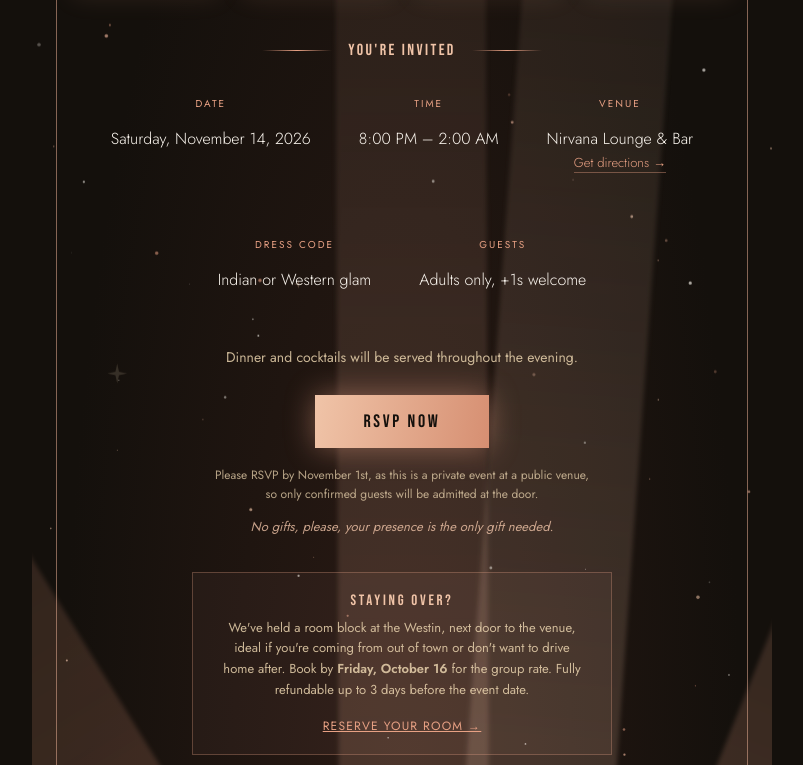
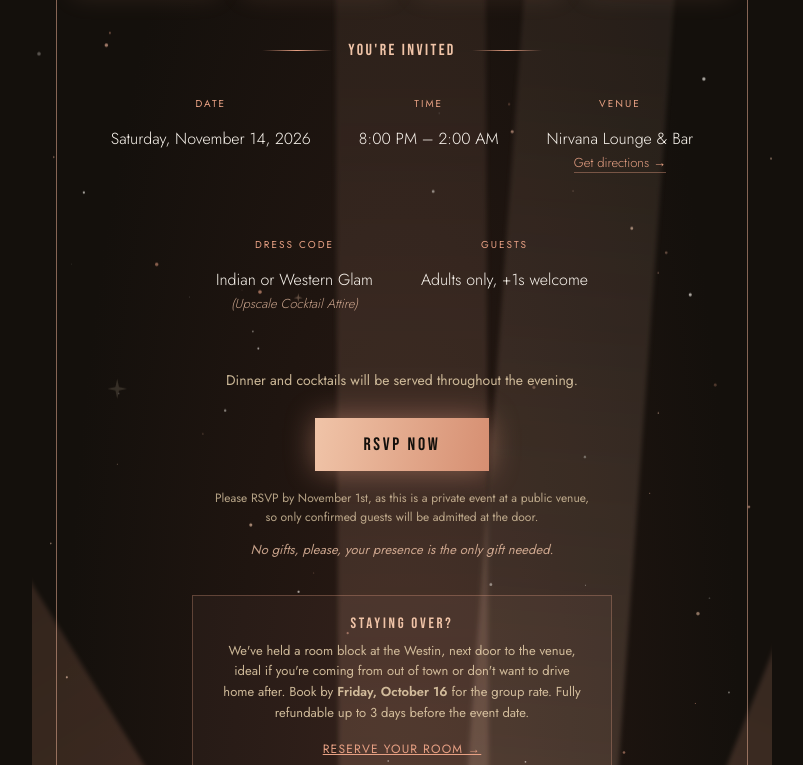
Before and after one commit to mamabear-ai/invitation, a plain HTML site: page rsvp/index.html in a window 1280 px wide. Shown: the part 510-1275 px from the top of the page, without its empty margins (238-1041 px from the left). Drawn offline with Linux system fonts and the light colour scheme.

Commit message:
Update index.html

```diff
--- a/rsvp/index.html
+++ b/rsvp/index.html
@@ -342,7 +342,7 @@
         <div class="detail"><p class="k">Date</p><p class="v">Saturday, November 14, 2026</p></div>
         <div class="detail"><p class="k">Time</p><p class="v">8:00 PM &#8211; 2:00 AM</p></div>
         <div class="detail"><p class="k">Venue</p><p class="v">Nirvana Lounge &amp; Bar<br><a class="v-link" href="https://www.google.com/maps/search/?api=1&amp;query=Nirvana+Lounge+%26+Bar+340+W+Las+Colinas+Blvd+Irving+TX+75039" target="_blank" rel="noopener">Get directions &#8594;</a></p></div>
-        <div class="detail"><p class="k">Dress code</p><p class="v">Indian or Western glam</p></div>
+        <div class="detail"><p class="k">Dress code</p><p class="v">Indian or Western Glam<br><font class="gifts-note">(Upscale Cocktail Attire)</font></p></div>
         <div class="detail"><p class="k">Guests</p><p class="v">Adults only, +1s welcome</p></div>
       </div>
 
```
